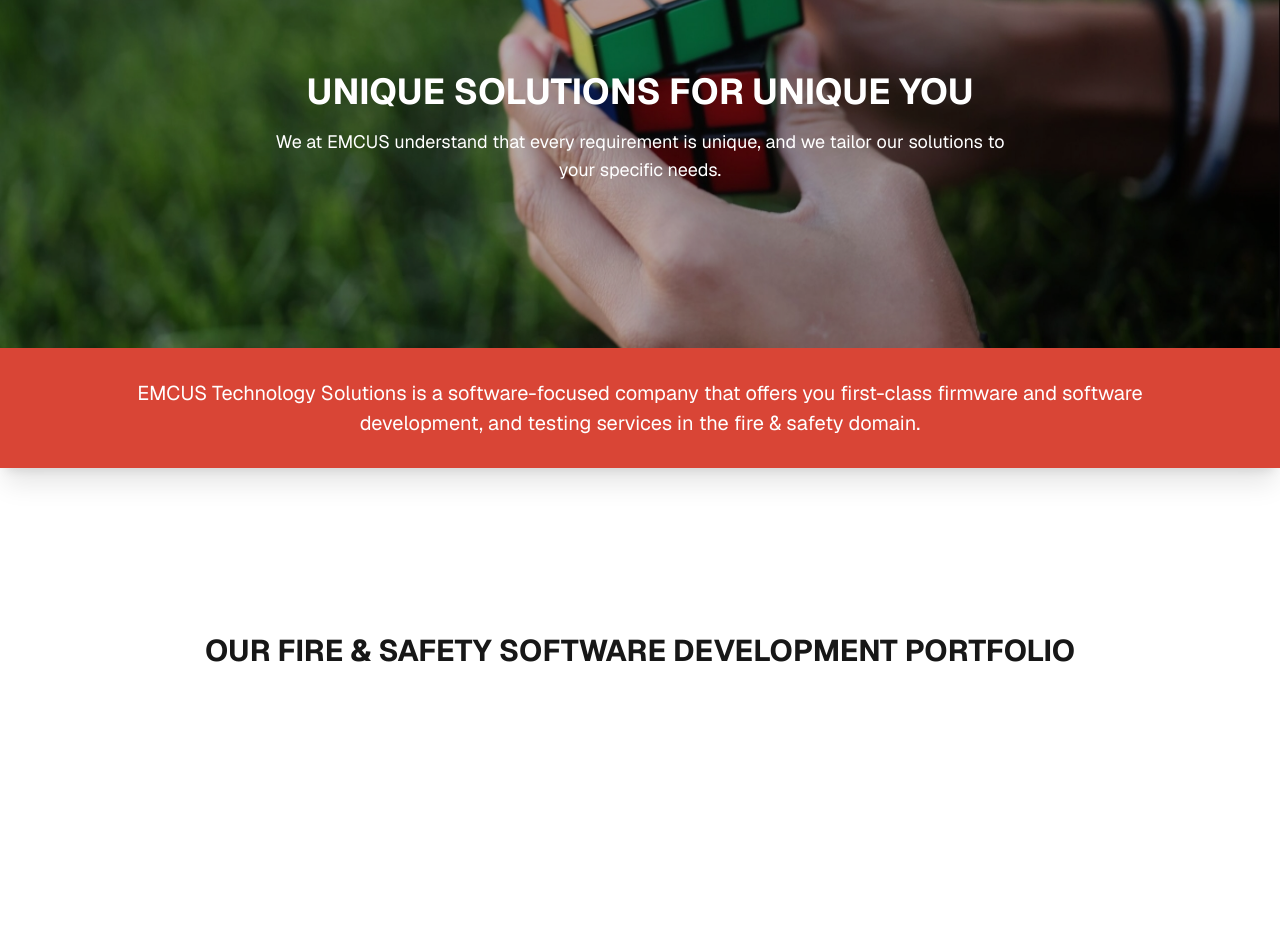
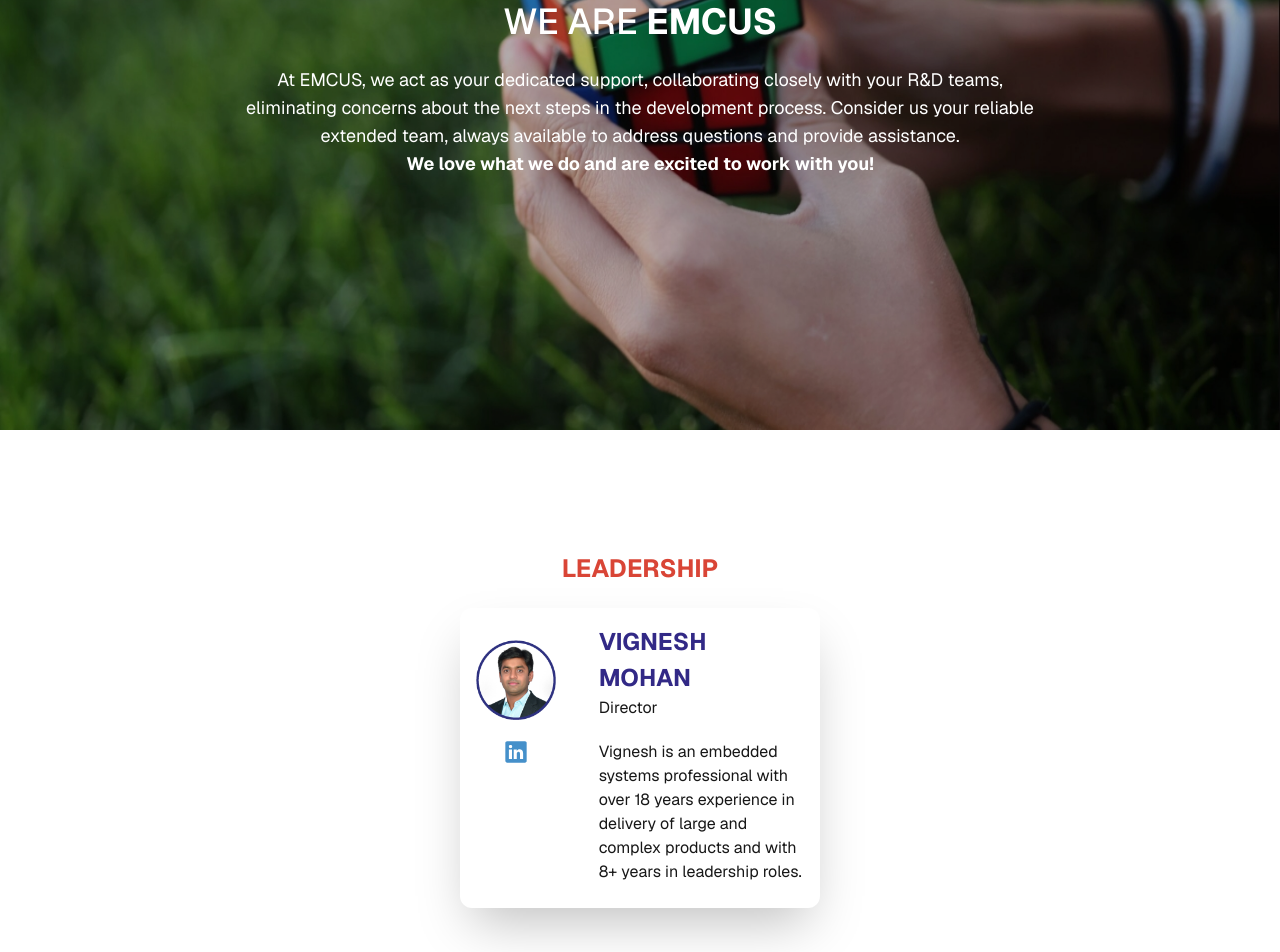
Before and after one commit to Jai-Irkal/emcus, a Next.js app: page /company/about-us in a window 1280 px wide. Shown: the part 260-1212 px from the top of the page. Before the commit the page ends 933 px from the top, so only its background shows below. Built offline with nearby package versions, Linux system fonts and the light colour scheme.

Commit message:
About Us Page Completed

```diff
--- a/app/company/about-us/page.tsx
+++ b/app/company/about-us/page.tsx
@@ -1,13 +1,16 @@
+import HeaderComponent from "@/src/components/HeaderComponent/HeaderComponent";
 import HomeBanner from "@/public/banners/home-banner.jpeg"
-import TextBanner from "@/src/components/HomeComponents/TextBanner";
 import Image from "next/image";
+import FooterComponent from "@/src/components/FooterComponent/FooterComponent";
+import Vignesh from "@/public/about-us/vignesh.png";
+import LinkedinIcon from "@/public/footer-assets/linkedin.svg";
 
 export default function Home() {
   return (
     <div className="flex min-h-screen items-center justify-center bg-zinc-50 font-sans dark:bg-black">
-      <main className="flex min-h-screen w-full flex-col items-center justify-between pt-22 bg-white dark:bg-black sm:items-start">
-        {/* <HeaderComponent active="HOME" /> */}
-        <div className="relative w-full h-[600px]">
+      <main className="flex min-h-screen w-full flex-col bg-white dark:bg-black pt-[80px] md:pt-[90px]">
+        <HeaderComponent active="ABOUT US" />
+        <div className="relative w-full h-[300px] lg:h-[600px] 2xl:h-[600px] 2xl:bottom-0">
           <Image
             src={HomeBanner}
             alt="Home Banner"
@@ -20,17 +23,49 @@ export default function Home() {
 
           {/* Overlay Content */}
           <div className="absolute inset-0 flex flex-col items-center justify-center text-center px-6 z-10">
-            <h1 className="text-white text-4xl font-bold">
-              UNIQUE SOLUTIONS FOR UNIQUE YOU
+            <h1 className="text-white text-xl xl:text-4xl lg:text-4xl lg:font-medium font-normal xl:font-bold xl:px-0 px-4 lg:-mt-20 lg:px-20">
+              <span className="font-medium">WE ARE</span><span className="font-bold"> EMCUS</span>
             </h1>
-
-            <span className="text-white text-lg mt-4 max-w-3xl">
-              We at EMCUS understand that every requirement is unique, and we tailor our solutions to your specific needs.
+            <span className="text-white xl:text-lg lg:text-[16px] lg:mt-6 lg:px-10 mt-4 w-200 xl:px-0 px-6">
+              At EMCUS, we act as your dedicated support, collaborating closely with your R&D teams, eliminating concerns about the next steps in the development process. Consider us your reliable extended team, always available to address questions and provide assistance.
+            </span>
+            <span className="font-bold text-white text-lg">
+              We love what we do and are excited to work with you!
             </span>
           </div>
         </div>
-        <TextBanner text="EMCUS Technology Solutions is a software-focused company that offers you first-class firmware and software development, and testing services in the fire & safety domain."/>
-        <h1 className="text-[30px] font-bold text-center w-full lg:mt-20">OUR FIRE & SAFETY SOFTWARE DEVELOPMENT PORTFOLIO</h1>
+        <h1 className="text-[25px] text-[#d94536] font-bold text-center w-full mt-30">LEADERSHIP</h1>
+        <div className="w-full h-85 2xl:h-65 flex justify-center py-5 mb-30">
+          <div className="w-90 2xl:w-140 rounded-xl shadow-2xl grid grid-cols-3 gap-2">
+            <div className="col-span-1 p-4 rounded-lg">
+              <div className="mt-4 flex flex-col justify-center items-center h-20 w-20 rounded-full mt-8">
+                <Image
+                  src={Vignesh}
+                  alt="icon"
+                  className="w-full h-full object-cover"
+                />
+                <Image
+                  src={LinkedinIcon}
+                  alt="LinkedIn"
+                  className="w-8 h-8 object-contain relative top-4"
+                />
+              </div>
+            </div>
+
+            {/* 2/3 Column */}
+            <div className="relative flex flex-col col-span-2 p-4 rounded-lg 2xl:right-20">
+              <div className="flex lg:flex-col 2xl:flex-row 2xl:gap-1">
+                <span className="text-[24px] font-bold text-[#322986]">VIGNESH</span>
+                <span className="text-[24px] font-bold text-[#322986]">MOHAN</span>
+              </div>
+              <span>Director</span>
+              <span className="mt-5">
+                Vignesh is an embedded systems professional with over 18 years experience in delivery of large and complex products and with 8+ years in leadership roles.
+              </span>
+            </div>
+          </div>
+        </div>
+        <FooterComponent />
       </main>
     </div>
   );
```
Also changed, not shown: public/about-us/vignesh.png (added).
